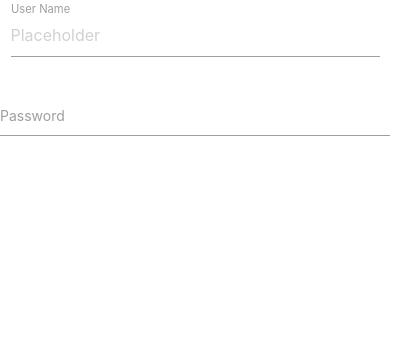
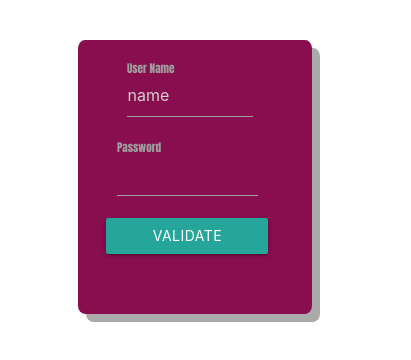
Before and after one commit to Faycal8284/blogApp, a website: page www/login.html in a window 390 px wide. Shown: the whole page, 411 px wide, since content can reach past the window. Drawn offline with Linux system fonts and the light colour scheme; some packages are replaced by stand-ins of ours.

Commit message:
loginPage

```diff
--- a/www/css/index.css
+++ b/www/css/index.css
@@ -1,6 +1,20 @@
 #logo {
     height: 60px;
     margin-top: 2px;
+}
+.container-fluid{
+    justify-content: center;
+    margin-top: 40px;
+    display: flex;
+}
+.login{
+    width: 60%;
+    box-shadow: 8px 8px 0px #aaa;
+    border-radius: 3%;
+    font-family: Impact, Haettenschweiler, 'Arial Narrow Bold', sans-serif;
+    text-align: center;
+    font-size: small;
+    color: seashell;
 }
 @media (max-width: 600px){
     #logo{
--- a/www/js/index.js
+++ b/www/js/index.js
@@ -11,3 +11,28 @@ function onDeviceReady() {
 $(document).ready(function(){
     $('.sidenav').sidenav();
   });
+
+
+  var app= new function(){
+  this.validate=function(){
+      var user = $('#name').val();
+      var password = $('#password').val();
+      var loginlist = {"username":"faycal", "password":"1234"}
+      console.log(user,password)
+      var logged = false;
+              if(user == loginlist.username && password == loginlist.password){
+                  logged = true;
+          }
+          if(logged){
+          document.location.replace('index.html')}
+
+          else
+          alert("User login fail");
+
+      }
+
+      $('#soumettre').click(function (e) {
+        e.preventDefault();
+        app.validate();
+    })
+    }
--- a/www/login.html
+++ b/www/login.html
@@ -14,22 +14,27 @@
 </head>
 
 <body>
+  <div class="container-fluid">
+  <div class="login pink darken-4">
     <div class="row">
-        <form class="col s12">
-          <div class="row">
-            <div class="input-field col s12">
-              <input placeholder="Placeholder" id="first_name" type="text" class="validate">
+        <form class="col s10 offset-s2">
+          <div class="row" style="margin-top:20px;">
+            <div class="input-field col s9">
+              <input placeholder="name" id="name" type="text" class="validate">
               <label for="user_name">User Name</label>
             </div>
           <div class="row">
-            <div class="input-field col s12">
-              <input id="password" type="password" class="validate">
+            <div class="input-field col s9">
+              <input id="password" placeholder="" type="password" class="validate">
               <label for="password">Password</label>
             </div>
+            <button type="submit" id="soumettre"class="col s9 btn btn-primary">Validate</button>
+
           </div>
         </form>
       </div>
-
+    </div>
+  </div>
     <script src="js/jquery-3.6.0.js"></script>
     <script src="cordova.js"></script>
     <script src="js/index.js"></script>
```
Also changed, not shown: package.json (+6 -2 lines), www/index.html (+6 -0 lines), 1 other file.
